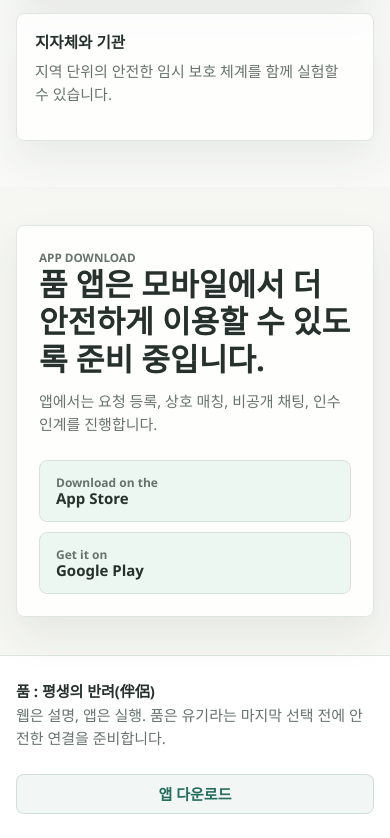
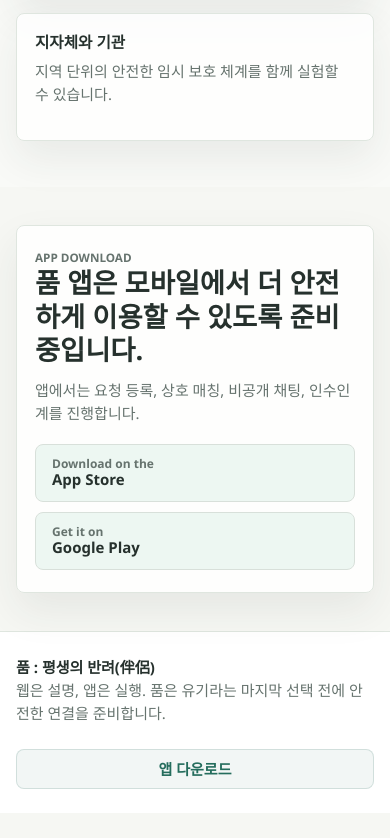
Before and after one commit to jibumgu/poom_web, a React (Vite) app: page / in a window 390 px wide. Shown: the part 7927-8765 px from the top of the page. After the commit the page ends 8740 px from the top, so only its background shows below. Built offline with nearby package versions, Linux system fonts and the light colour scheme.

Commit message:
반응형 update

```diff
--- a/src/styles.css
+++ b/src/styles.css
@@ -992,10 +992,15 @@ h3 {
   gap: 24px;
   align-items: center;
   margin: clamp(34px, 6vw, 84px) clamp(18px, 5vw, 68px);
+  max-width: calc(100vw - clamp(36px, 10vw, 136px));
 }
 
 .download-section h2 {
   white-space: nowrap;
+}
+
+.download-section > div {
+  min-width: 0;
 }
 
 .download-actions {
@@ -1109,6 +1114,10 @@ h3 {
 
   .download-section h2 {
     white-space: normal;
+  }
+
+  .download-section {
+    max-width: none;
   }
 }
 
@@ -1314,12 +1323,32 @@ h3 {
 
   .download-section {
     grid-template-columns: 1fr;
+    gap: 18px;
     margin: 38px 16px;
-    padding: 22px;
+    padding: 22px 18px;
+    width: auto;
+    max-width: calc(100vw - 32px);
   }
 
   .download-section h2 {
+    font-size: clamp(1.35rem, 7vw, 1.85rem);
+    line-height: 1.24;
     white-space: normal;
+    overflow-wrap: anywhere;
+    word-break: normal;
+  }
+
+  .download-section p {
+    overflow-wrap: anywhere;
+  }
+
+  .download-actions {
+    justify-self: stretch;
+    max-width: none;
+  }
+
+  .store-button {
+    min-height: 58px;
   }
 
   .site-footer {
@@ -1360,6 +1389,17 @@ h3 {
 
   .segmented-control {
     grid-template-columns: 1fr;
+  }
+
+  .download-section {
+    margin-right: 12px;
+    margin-left: 12px;
+    padding: 20px 14px;
+    max-width: calc(100vw - 24px);
+  }
+
+  .store-button {
+    padding: 10px 12px;
   }
 }
 
```
